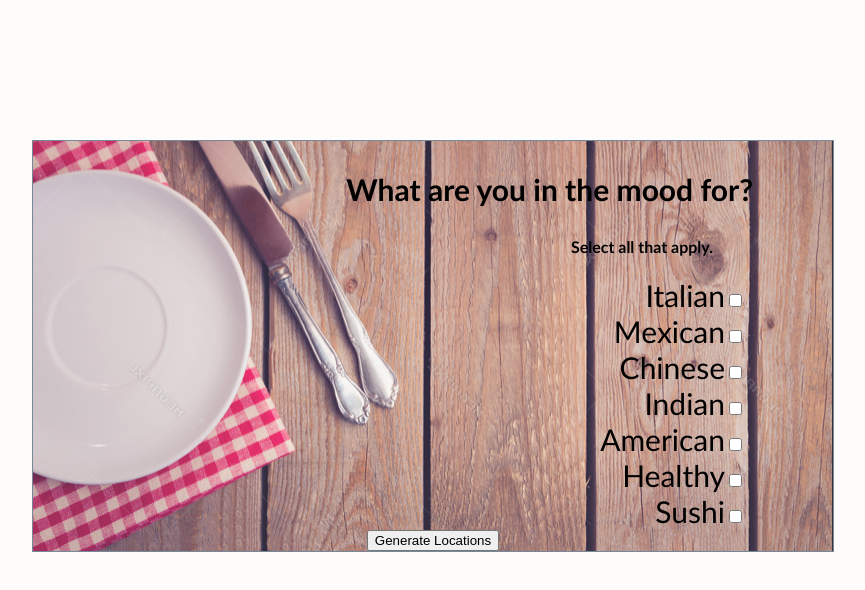
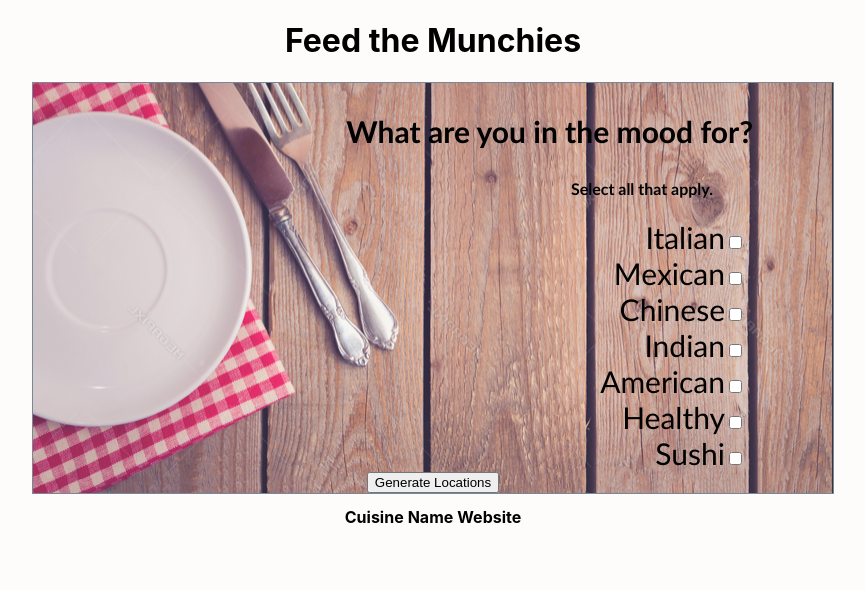
Before and after one commit to vflamini/cs375-food-quiz, a React (Create React App) app: page / in a window 1280 px wide. Shown: the top 590 px of the page, without its empty margins (207-1072 px from the left). Built offline with nearby package versions, Linux system fonts and the light colour scheme.

Commit message:
Second iteration for display
Still could use some improvements towards UI but is able to separate objects and restaurants accordingly

```diff
--- a/src/App.js
+++ b/src/App.js
@@ -67,7 +67,18 @@
       this.getRestaurants(cuisine)
     }
     console.log(this.state.restaurants)
-    document.getElementById("json").textContent = JSON.stringify(this.state.restaurants)
+    const data = JSON.stringify(this.state.restaurants)
+    let copy = data
+    copy = copy.replaceAll("[","")
+    copy = copy.replaceAll("]","")
+    copy = copy.replaceAll("{","")
+    copy = copy.replaceAll("}","")
+    copy = copy.replaceAll("\"", "")
+    let formatted = copy.split(",").join("\n")
+    formatted = formatted.split("cuisine:").join("\n")
+    formatted = formatted.split("name:").join("")
+    formatted = formatted.split("website:").join("")
+    document.getElementById("json").textContent = formatted
     this.state.restaurants = []
   }
 
@@ -76,6 +87,7 @@
     return (
       <form>
         <center>
+          <h1>Feed the Munchies</h1>
           <div id="header" style={{backgroundImage: 'url("table2.png")', backgroundRepeat: "no-repeat", backgroundPosition: "bottom"}}>
           <h3>What are you in the mood for?</h3>
           <h4>Select all that apply.</h4>
@@ -138,6 +150,17 @@
           <button id="button" variant="success" onClick={(e) => {this.handleClick(e)}}>Generate Locations</button> {' '}
           </div>
           <div>
+            <table>
+              <thead>
+                <tr>
+                  <th>Cuisine</th>
+                  <th>Name</th>
+                  <th>Website</th>
+                </tr>
+              </thead>
+              <tbody>
+              </tbody>
+            </table>
             <pre id="json"></pre>
           </div>
         </center>
--- a/src/index.css
+++ b/src/index.css
@@ -16,7 +16,8 @@
 #header {
   background-color:lightgray;
   width: 800px;
-  margin-top: 140px;
+  margin-top: 10px;
+  margin-bottom: 10px;
 
   border-style: solid;
   border-color: lightslategray;
```
